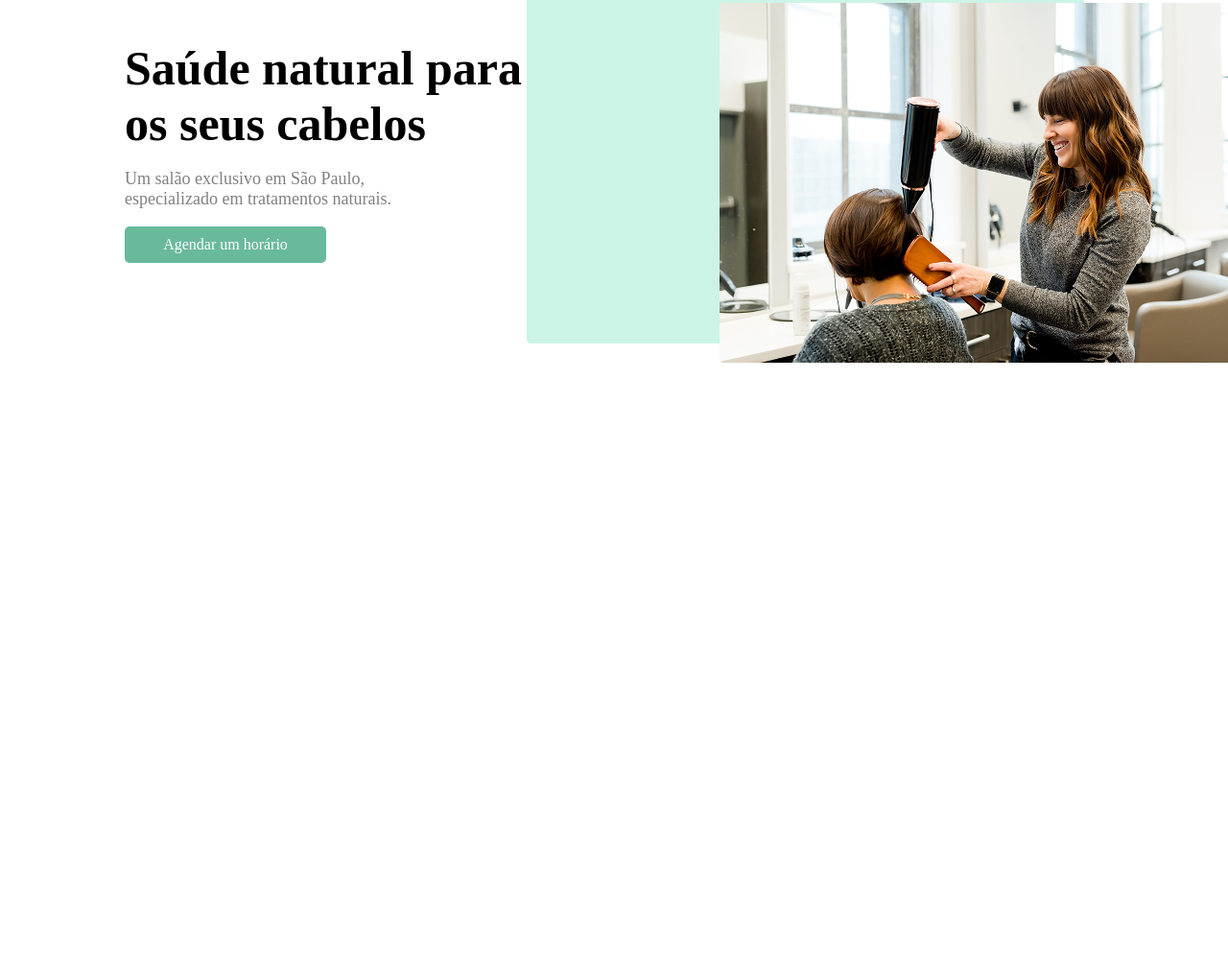
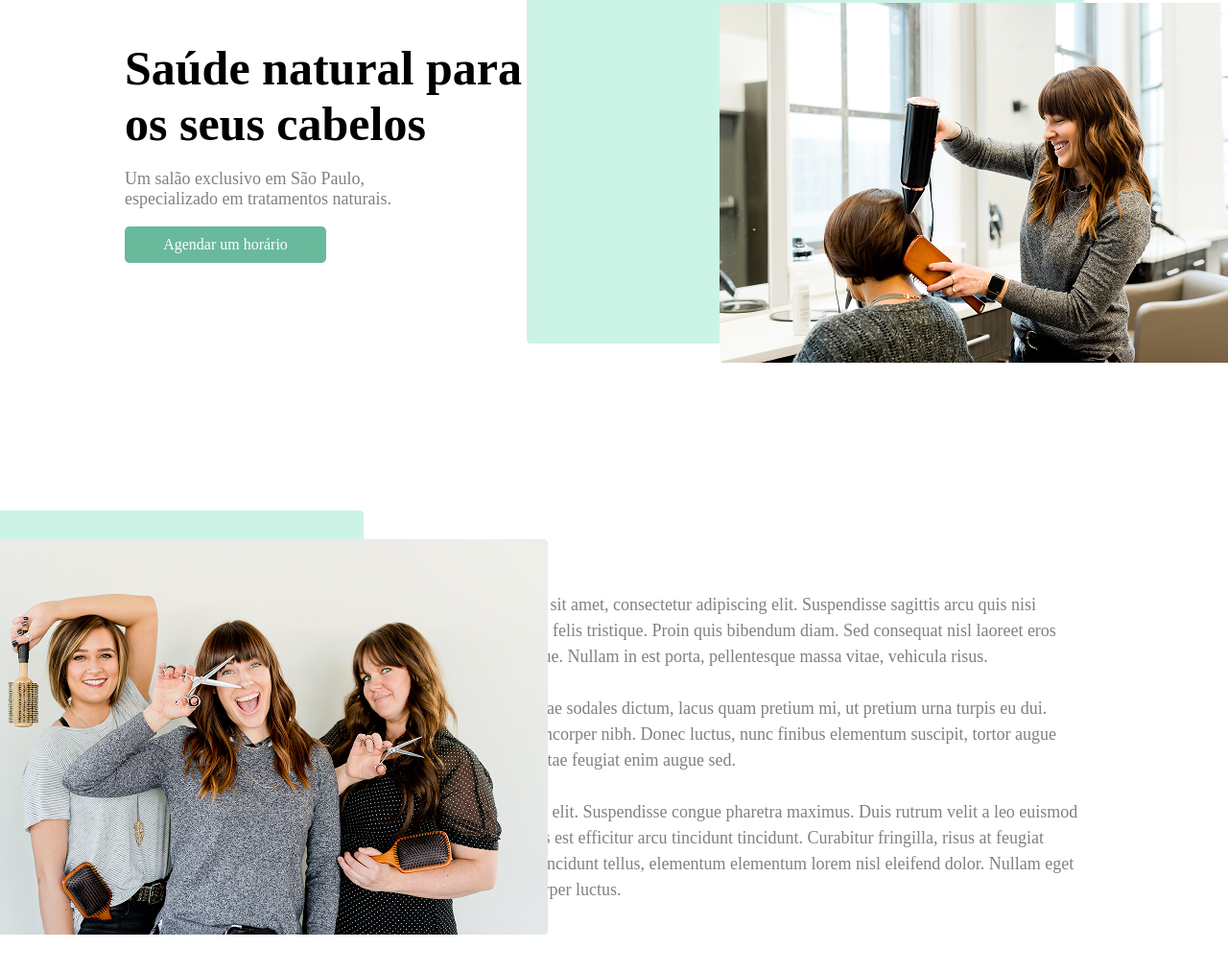
Before and after one commit to rrasulzoda06-web/salon, a plain HTML site: page index.html in a window 1280 px wide. Shown: the part 257-1270 px from the top of the page at 96% size. Before the commit the page ends 800 px from the top, so only its background shows below. Drawn offline with Linux system fonts and the light colour scheme.

Commit message:
sector 3

```diff
--- a/index.html
+++ b/index.html
@@ -31,5 +31,19 @@
             <img class="a" src="suratho/Shape.png" alt="">
         </div>
     </div>
+    <div class="se">
+        <div class="b">
+            <img class="b1" src="suratho/Img (1).png" alt="">
+            <img class="b2" src="suratho/Shape (1).png" alt="">
+        </div>
+        <div class="bb">
+            <h1>Sobre nós</h1><br>
+            <p>Lorem ipsum dolor sit amet, consectetur adipiscing elit. Suspendisse sagittis arcu quis nisi luctus, id accumsan felis tristique. Proin quis bibendum diam. Sed consequat nisl laoreet eros ultricies pellentesque. Nullam in est porta, pellentesque massa vitae, vehicula risus. <br><br>
+
+In placerat, felis vitae sodales dictum, lacus quam pretium mi, ut pretium urna turpis eu dui. Vestibulum id ullamcorper nibh. Donec luctus, nunc finibus elementum suscipit, tortor augue vulputate sapien, vitae feugiat enim augue sed. <br><br>
+
+Quisque id aliquam elit. Suspendisse congue pharetra maximus. Duis rutrum velit a leo euismod dictum. Sed sodales est efficitur arcu tincidunt tincidunt. Curabitur fringilla, risus at feugiat feugiat, nisl nulla tincidunt tellus, elementum elementum lorem nisl eleifend dolor. Nullam eget dui at sem ullamcorper luctus.</p>
+        </div>
+    </div>
 </body>
 </html>
--- a/salon.css
+++ b/salon.css
@@ -28,7 +28,7 @@ h1{
     max-width: 1400px;
     margin: auto;
     margin-top: 100px;
-    margin-bottom: 150px;
+    margin-bottom: 200px;
     position: relative;
     padding-left: 130px;
     padding-right: 50px;
@@ -64,3 +64,32 @@ h1{
     text-align: center;
     border-radius: 5px;
 }
+.se{
+    display: flex;
+    justify-content: space-between;
+    max-width: 1600px;
+    margin: auto;
+    padding-right: 150px;
+    position: relative;
+    margin-top: 150px;
+    margin-bottom: 200px;
+}
+.bb{
+    display: flex;
+    flex-direction: column;
+    width: 700px;
+}
+.bb p{
+    font-size: 18px;
+    color: gray;
+    line-height: 1.5;
+}
+.b1{
+    position: absolute;
+    z-index: 2;
+}
+.b2{
+    position: absolute;
+    z-index: 1;
+    top: -30px;
+}
```
Also changed, not shown: suratho/Img (1).png (added), suratho/Shape (1).png (added).
